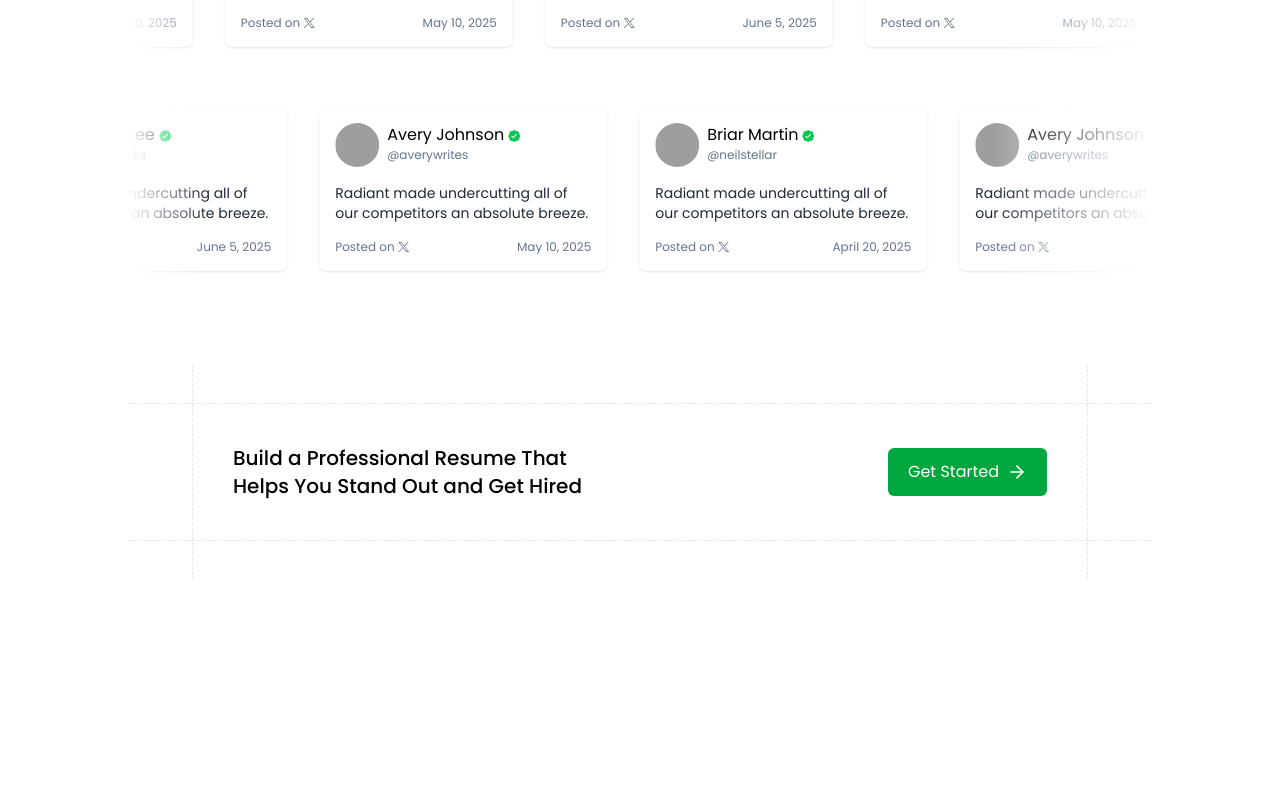
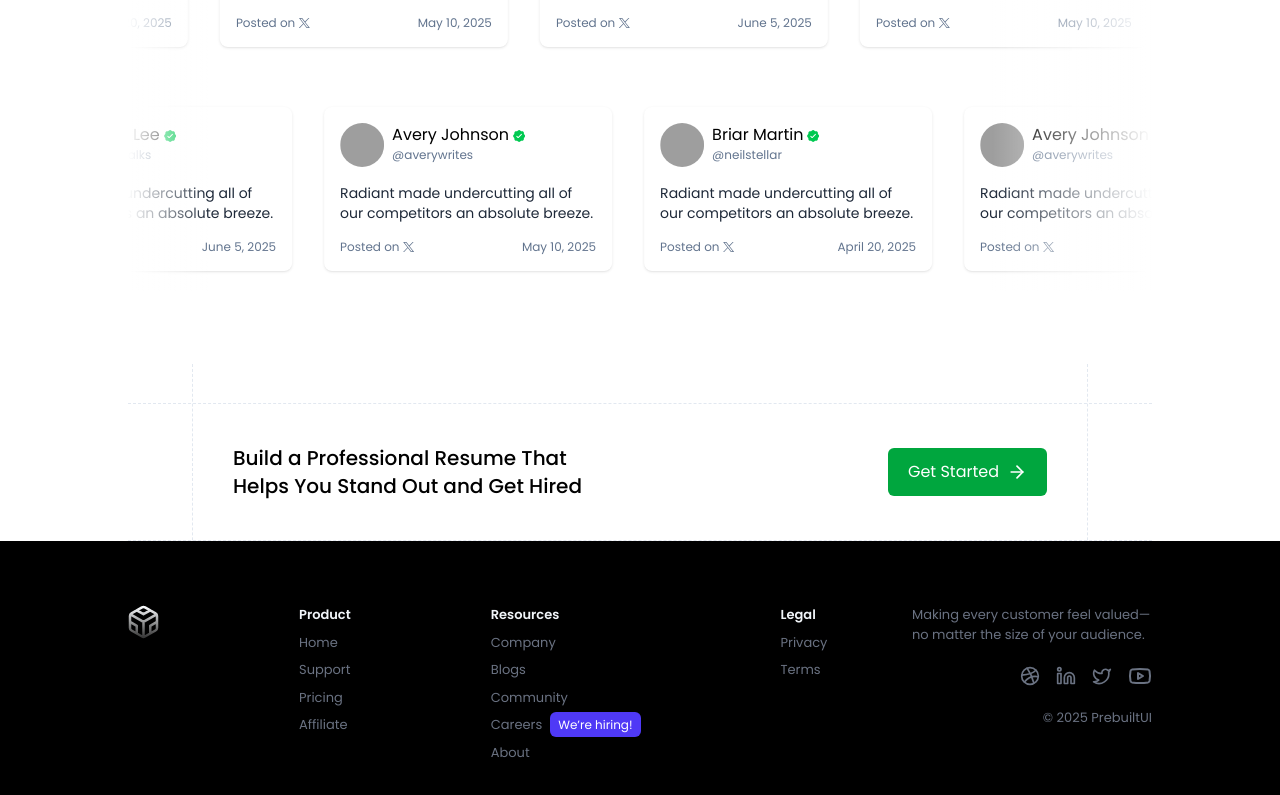
Before and after one commit to ASRITH-Forge/AI-Resume-Builder, a React (Vite) app in the folder client/: page / in a window 1280 px wide. Shown: the part 1799-2594 px from the top of the page. Before the commit the page ends 2379 px from the top, so only its background shows below. Built offline with nearby package versions, Linux system fonts and the light colour scheme; grey boxes are pictures that could not be loaded.

Commit message:
client(feat): Mount footer in Home page

```diff
--- a/client/src/pages/Home.jsx
+++ b/client/src/pages/Home.jsx
@@ -4,6 +4,7 @@ import Hero from '../components/home/Hero'
 import Features from '../components/home/Features'
 import Testimonial from '../components/home/Testimonial'
 import CallToAction from '../components/home/CallToAction'
+import Footer from '../components/home/Footer'
 
 const Home = () => {
   return (
@@ -13,6 +14,7 @@ const Home = () => {
       <Features/>
       <Testimonial/>
       <CallToAction/>
+      <Footer/>
     </div>
   )
 }
```
